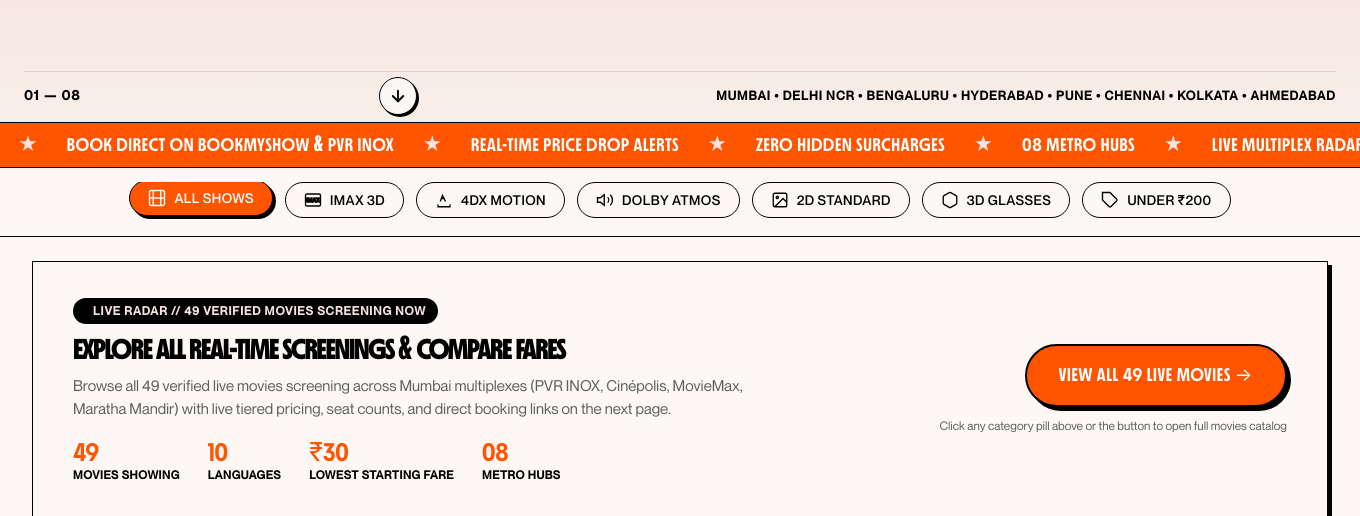
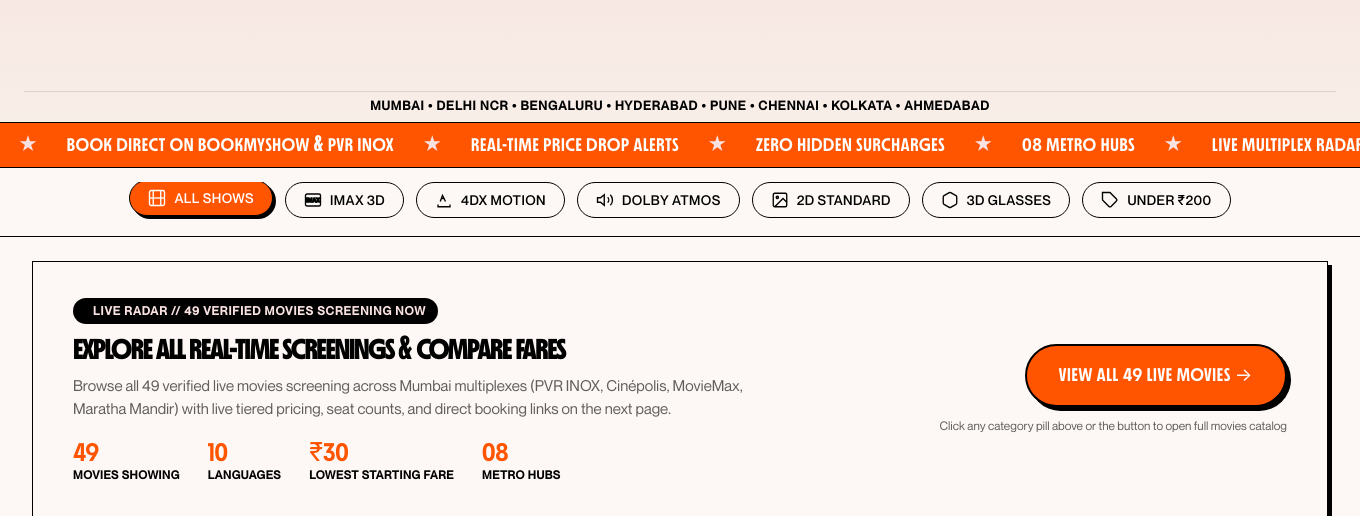
Before and after one commit to herambdbari1967-hue/Python-Mini-Project, a Flask app: page / in a window 1360 px wide. Shown: the part 632-1148 px from the top of the page. Run offline with Flask 2, Linux system fonts and the light colour scheme; data that the repository does not hold is empty.

Commit message:
Remove 01-08 pagination and down-arrow scroll button from hero section

```diff
--- a/static/css/style.css
+++ b/static/css/style.css
@@ -695,7 +695,7 @@ button, input, select {
   margin-top: clamp(2px, 0.5vh, 6px);
   display: flex;
   align-items: center;
-  justify-content: space-between;
+  justify-content: center;
   position: relative;
   z-index: 7;
   padding-top: clamp(4px, 0.6vh, 8px);
--- a/templates/index.html
+++ b/templates/index.html
@@ -164,13 +164,6 @@
 
     <!-- Bottom Alignment Bar -->
     <div class="hero-bottom-bar">
-      <div class="hero-pagination">01 — 08</div>
-      <a href="#category-bar" class="hero-scroll-btn" title="Explore All Shows Below" onclick="scrollToShows(event)">
-        <svg width="18" height="18" viewBox="0 0 24 24" fill="none" stroke="currentColor" stroke-width="2.5" stroke-linecap="round" stroke-linejoin="round">
-          <line x1="12" y1="5" x2="12" y2="19"/>
-          <polyline points="19 12 12 19 5 12"/>
-        </svg>
-      </a>
       <div class="hero-region-label">MUMBAI &bull; DELHI NCR &bull; BENGALURU &bull; HYDERABAD &bull; PUNE &bull; CHENNAI &bull; KOLKATA &bull; AHMEDABAD</div>
     </div>
   </section>
```
